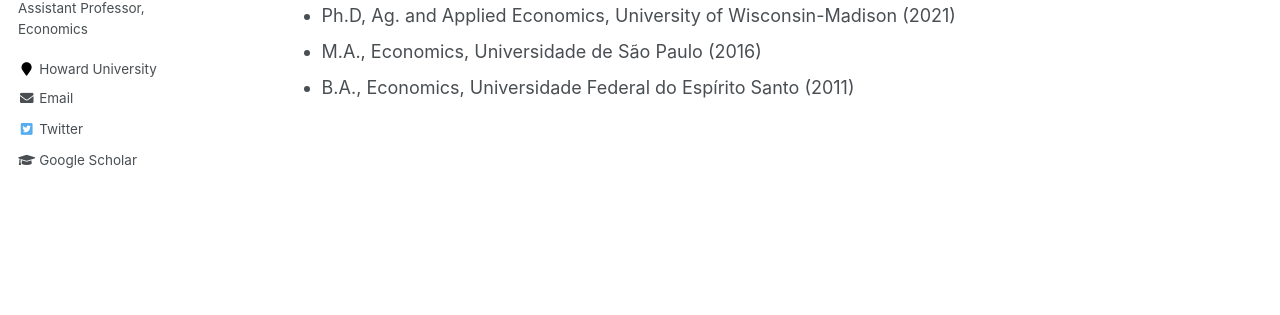
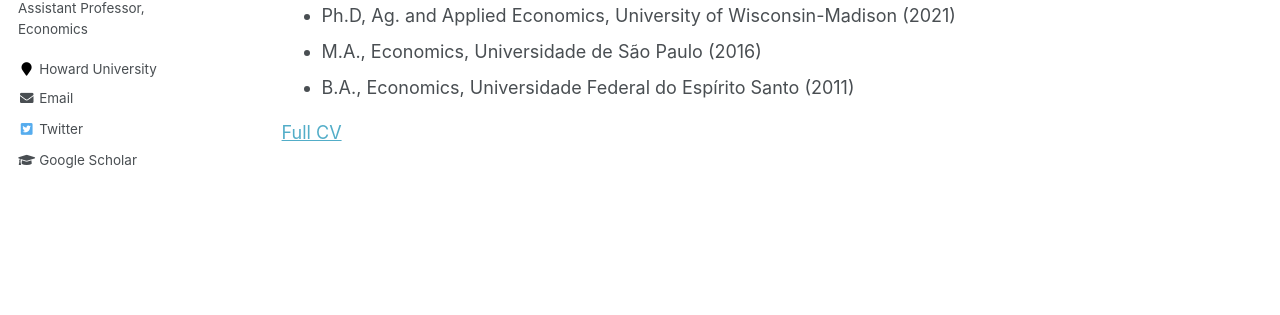
Before and after one commit to anapmelo/anapmelo.github.io, a Jekyll site: the page built from _pages/about.md, in a window 1280 px wide. Shown: the part 340-655 px from the top of the page. Built offline with Jekyll 4.4.1, drawn with Linux system fonts in a browser that asks for light colours.

Commit message:
Update about.md

```diff
--- a/_pages/about.md
+++ b/_pages/about.md
@@ -15,3 +15,5 @@
   * Ph.D, Ag. and Applied Economics, University of Wisconsin-Madison (2021)
   * M.A., Economics, Universidade de S&atilde;o Paulo (2016)
   * B.A., Economics, Universidade Federal do Esp&iacute;rito Santo (2011)
+
+[Full CV](http://anapmelo.github.io/files/CV_Melo.pdf)
```
